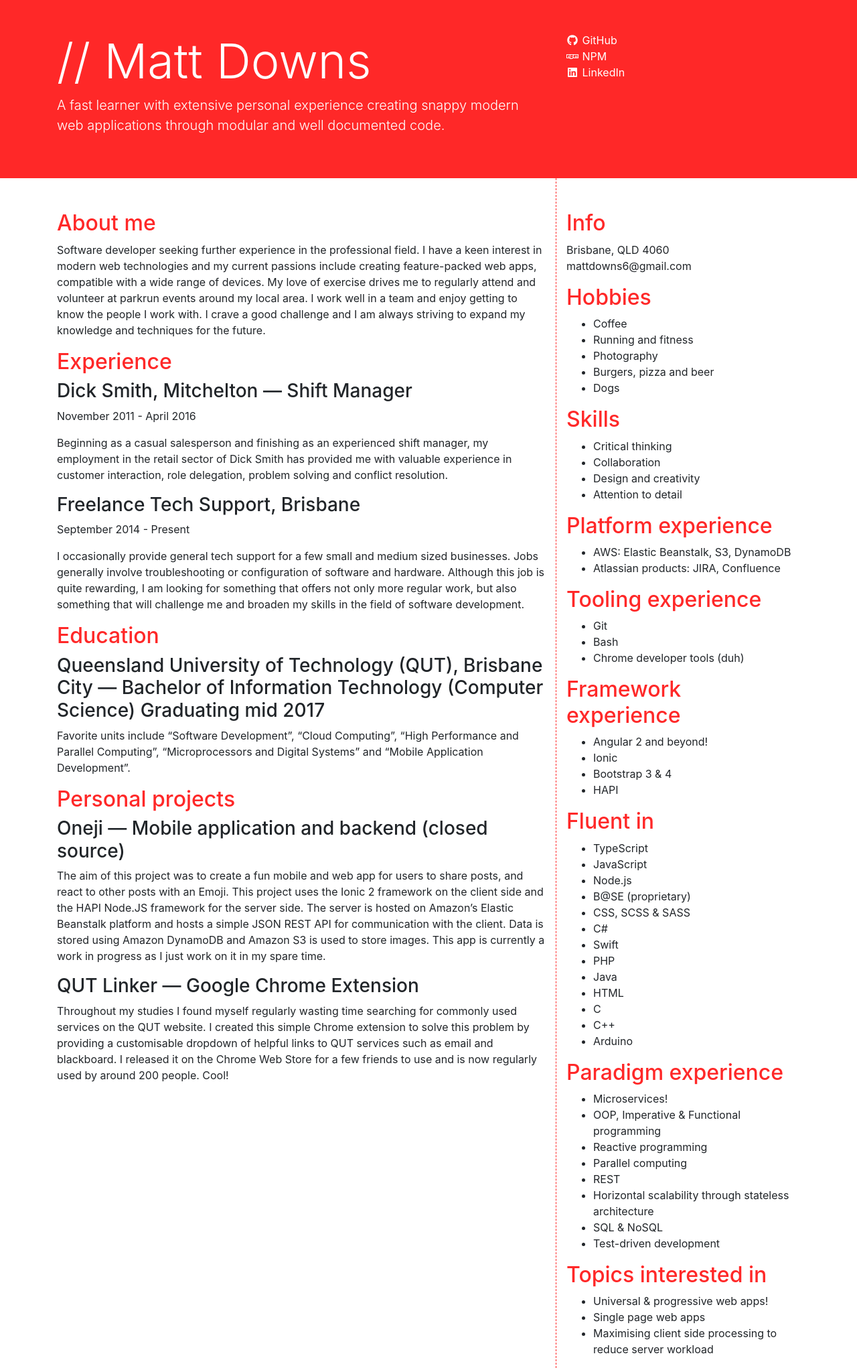
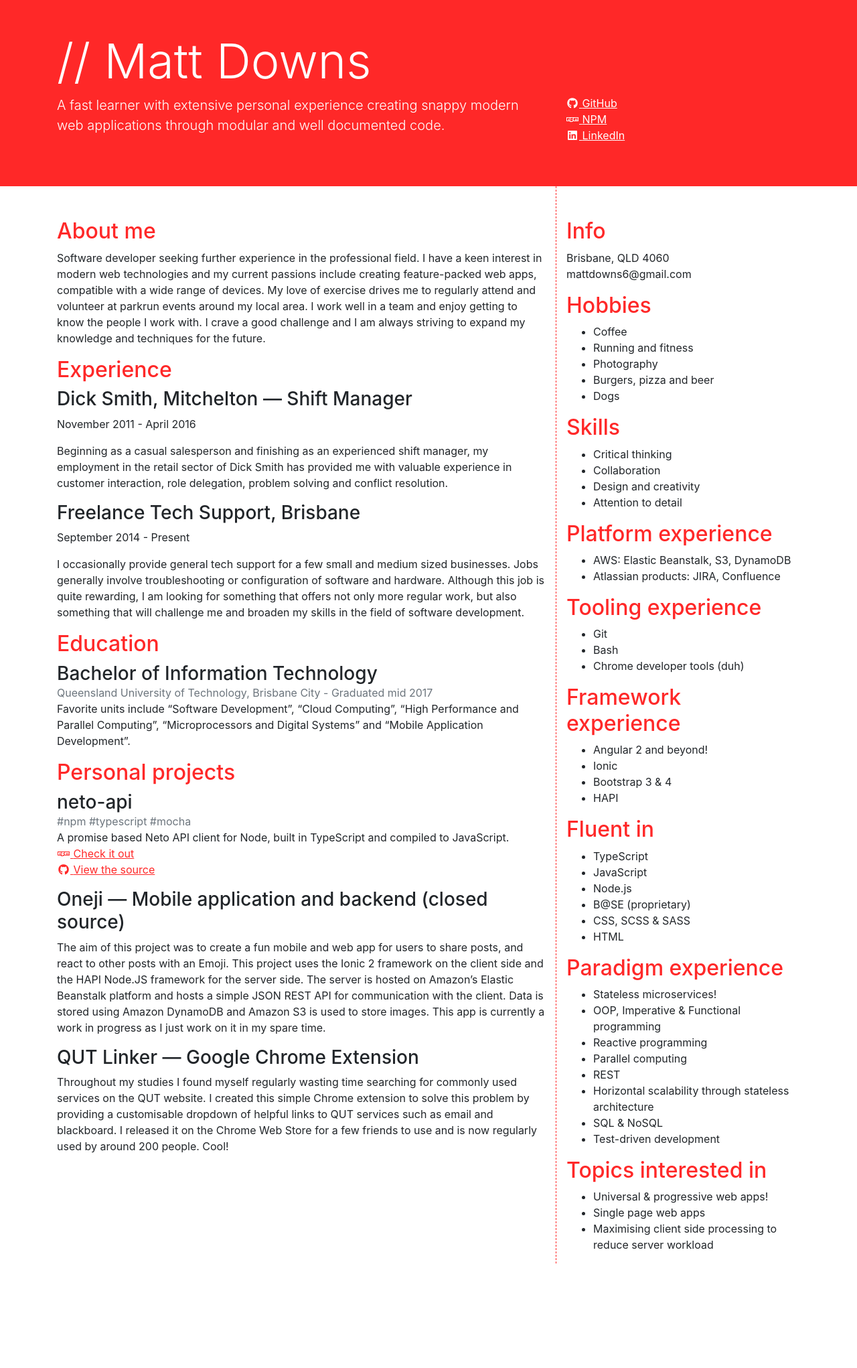
Before and after one commit to matt-downs/matt-downs.github.io, a Jekyll site: the page built from index.html, in a window 1280 px wide. Shown: the whole page at 67% size. Built offline with Jekyll 4.4.1, drawn with Linux system fonts in a browser that asks for light colours; nearby versions of some CDN libraries; after the commit the page ends 1886 px from its top, so only the background shows below that.

Commit message:
Some content and visual changes - also added pizza easter egg

```diff
--- a/_layouts/default.html
+++ b/_layouts/default.html
@@ -15,12 +15,9 @@
 	<div class="header py-5">
 		<div class="container">
 			<div class="row">
-				<div class="col-md-8">
-					<h1 class="display-3">// Matt Downs</h1>
-					<p class="lead">A fast learner with extensive personal experience creating snappy modern web applications through modular and well documented code.</p>
-				</div>
-				<div class="col-md-4">
-					<ul class="list-unstyled">
+				<h1 class="col-12 display-3">// Matt Downs</h1>
+				<p class="col-md-8 lead">A fast learner with extensive personal experience creating snappy modern web applications through modular and well documented code.</p>
+				<ul class="col-md-4 list-unstyled">
 					<li>
 						<a href="https://github.com/matt-downs" target="_blank">
 							<i class="fab fa-fw fa-github"></i>
@@ -46,7 +43,6 @@
 			</div>
 		</div>
 	</div>
-	</div>
 
     <div class="container">
         {{ content }}
--- a/assets/css/style.scss
+++ b/assets/css/style.scss
@@ -4,6 +4,8 @@
 $accent-color: #0077ff;
 .header {
     background-color: $accent-color;
+    background-size: cover;
+    background-position: center;
     color: #fff;
 
     a {
@@ -14,6 +16,10 @@ $accent-color: #0077ff;
 
 h2 {
     color: $accent-color;
+}
+
+a {
+    text-decoration: underline;
 }
 
 // Only show the dotted divider on md+ viewports
--- a/index.html
+++ b/index.html
@@ -2,7 +2,7 @@
 layout: default
 title: Matt Downs
 ---
-<div class="row">
+<div class="row content">
     <div class="col-md-8 pt-5">
         <h2>About me</h2>
         <p>Software developer seeking further experience in the professional field. I have a keen interest in modern web technologies and my current passions include creating feature-packed web apps, compatible with a wide range of devices. My love of exercise drives me to regularly attend and volunteer at parkrun events around my local area. I work well in a team and enjoy getting to know the people I work with. I crave a good challenge and I am always striving to expand my knowledge and techniques for the future.</p>
@@ -16,10 +16,32 @@ title: Matt Downs
         <p>I occasionally provide general tech support for a few small and medium sized businesses. Jobs generally involve troubleshooting or configuration of software and hardware. Although this job is quite rewarding, I am looking for something that offers not only more regular work, but also something that will challenge me and broaden my skills in the field of software development.</p>
 
         <h2>Education</h2>
-        <h3>Queensland University of Technology (QUT), Brisbane City — Bachelor of Information Technology (Computer Science) Graduating mid 2017</h3>
+        <h3 class="mb-0">Bachelor of Information Technology</h3>
+        <span class="text-muted">Queensland University of Technology, Brisbane City - Graduated mid 2017</span>
         <p>Favorite units include “Software Development”, “Cloud Computing”, “High Performance and Parallel Computing”, “Microprocessors and Digital Systems” and “Mobile Application Development”.</p>
 
         <h2>Personal projects</h2>
+
+        <h3 class="mb-0">neto-api</h3>
+        <span class="text-muted">#npm #typescript #mocha</span>
+        <p class="mb-0">A promise based Neto API client for Node, built in TypeScript and compiled to JavaScript.</p>
+        <ul class="list-unstyled">
+            <li>
+                <a href="https://www.npmjs.com/package/neto-api">
+                    <i class="fab fa-fw fa-npm"></i>
+                    <span class="no-print">Check it out</span>
+                    <span class="only-print">npmjs.com/package/neto-api</span>
+                </a>
+            </li>
+            <li>
+                <a href="https://github.com/matt-downs/neto-api-node">
+                    <i class="fab fa-fw fa-github"></i>
+                    <span class="no-print">View the source</span>
+                    <span class="only-print">github.com/matt-downs/neto-api-node</span>
+                </a>
+            </li>
+        </ul>
+
         <h3>Oneji — Mobile application and backend (closed source)</h3>
         <p>The aim of this project was to create a fun mobile and web app for users to share posts, and react to other posts with an Emoji. This project uses the Ionic 2 framework on the client side and the HAPI Node.JS framework for the server side. The server is hosted on Amazon’s Elastic Beanstalk platform and hosts a simple JSON REST API for communication with the client. Data is stored using Amazon DynamoDB and Amazon S3 is used to store images. This app is currently a work in progress as I just work on it in my spare time.</p>
         <h3>QUT Linker — Google Chrome Extension</h3>
@@ -36,7 +58,7 @@ title: Matt Downs
             <li>Coffee</li>
             <li>Running and fitness</li>
             <li>Photography</li>
-            <li>Burgers, pizza and beer</li>
+            <li>Burgers, <span id="pizza">pizza</span> and beer</li>
             <li>Dogs</li>
         </ul>
 
@@ -76,19 +98,12 @@ title: Matt Downs
             <li>Node.js</li>
             <li>B@SE (proprietary)</li>
             <li>CSS, SCSS &amp; SASS</li>
-            <li>C#</li>
-            <li>Swift</li>
-            <li>PHP</li>
-            <li>Java</li>
             <li>HTML</li>
-            <li>C</li>
-            <li>C++</li>
-            <li>Arduino</li>
         </ul>
 
         <h2>Paradigm experience</h2>
         <ul>
-            <li>Microservices!</li>
+            <li>Stateless microservices!</li>
             <li>OOP, Imperative &amp; Functional programming</li>
             <li>Reactive programming</li>
             <li>Parallel computing</li>
```
Also changed, not shown: other parts of _layouts/default.html (+6 -2 lines). Lines whose indentation alone changed are shown as unchanged.
